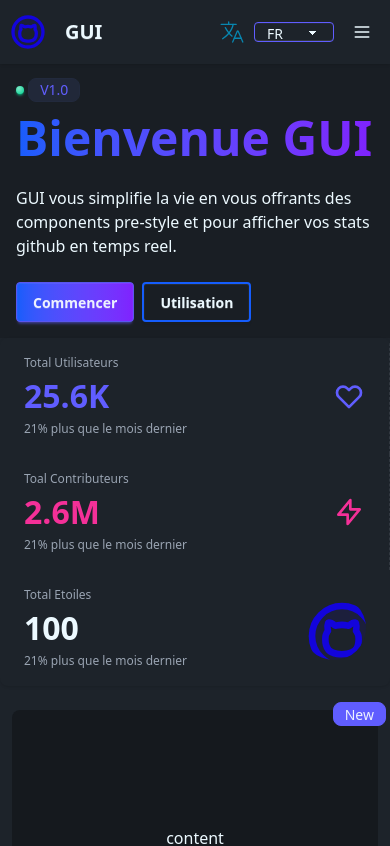
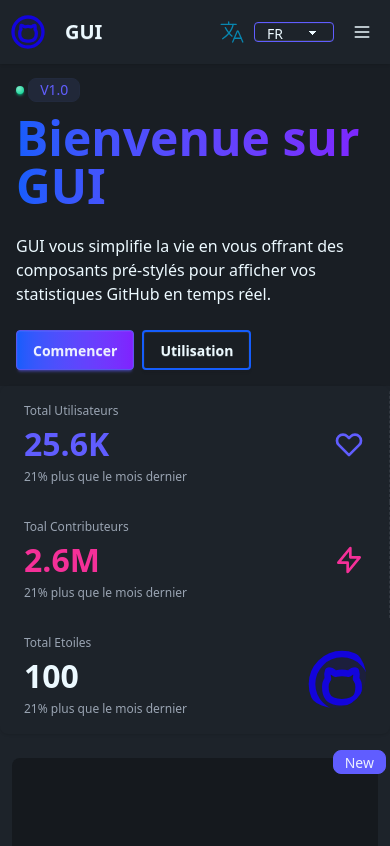
Before and after one commit to branGitfox/GUI, a React (Vite) app: page / in a window 390 px wide. Shown: the top 846 px of the page. Built offline with nearby package versions, Linux system fonts and the light colour scheme.

Commit message:
feat: make componentList multilangue

```diff
--- a/src/components/ComponentsList.tsx
+++ b/src/components/ComponentsList.tsx
@@ -1,9 +1,11 @@
 import React from 'react'
 import { useState } from 'react';
 import Modal from './Modal'
+import {useTranslation} from "react-i18next";
 
 const ComponentsList: React.FC = () => {
     const [openModal, setOpenModal] = useState<string | null>(null);
+    const {t} = useTranslation()
     const modalContents = {
         stars: {
             title: "Stars, Followers & Following Check",
@@ -49,7 +51,7 @@ const ComponentsList: React.FC = () => {
     return (
         <div className="container mx-auto px-4 mt-12">
             <div className="flex flex-col md:flex-row md:justify-between md:items-center gap-4 md:gap-0 py-6">
-                <h1 className="text-3xl md:text-4xl font-bold text-center md:text-left">Components</h1>
+                <h1 className="text-3xl md:text-4xl font-bold text-center md:text-left">{t("component")}</h1>
                 <div className='flex justify-center md:justify-end'>
                     <label className="input input-bordered flex items-center gap-2 w-full md:w-auto">
                         <svg className="h-4 w-4 opacity-50" xmlns="http://www.w3.org/2000/svg" viewBox="0 0 24 24"><g strokeLinejoin="round" strokeLinecap="round" strokeWidth="2.5" fill="none" stroke="currentColor"><circle cx="11" cy="11" r="8"></circle><path d="m21 21-4.3-4.3"></path></g></svg>
--- a/src/components/Hero.tsx
+++ b/src/components/Hero.tsx
@@ -1,5 +1,8 @@
 import React from "react";
+import {useTranslation} from "react-i18next";
+
 const Hero:React.FC = () => {
+    const {t} = useTranslation()
     return (
         <>
             <div className="hero bg-base-200 mt-15 lg:mt-0">
@@ -12,12 +15,12 @@ const Hero:React.FC = () => {
                             <div className="status status-success animate-ping"></div>
                             <div className="status status-success"></div>
                         </div> <div className="badge badge-soft badge-primary">V1.0</div>
-                        <h1 className="text-5xl font-bold bg-clip-text text-transparent bg-gradient-to-r from-blue-600 to-violet-600">Bienvenue GUI</h1>
+                        <h1 className="text-5xl font-bold bg-clip-text text-transparent bg-gradient-to-r from-blue-600 to-violet-600">{t('title')}</h1>
                         <p className="py-6">
-                            GUI vous simplifie la vie en vous offrants des components pre-style et pour afficher vos stats github en temps reel.
+                            {t("description")}
                         </p>
-                        <button className="btn btn-primary bg-gradient-to-r from-blue-600 to-violet-600">Commencer</button>
-                        <button className="btn  border-2 bg-transparent border-blue-600  mx-2">Utilisation</button>
+                        <button className="btn btn-primary bg-gradient-to-r from-blue-600 to-violet-600">{t('startBtn')}</button>
+                        <button className="btn  border-2 bg-transparent border-blue-600  mx-2">{t("useBtn")}</button>
                     </div>
                 </div>
             </div>
--- a/src/components/Home.tsx
+++ b/src/components/Home.tsx
@@ -3,8 +3,8 @@ import Hero from "./Hero.tsx";
 import New from "./New.tsx";
 import Usage from "./Usage.tsx";
 import Footer from "./Footer.tsx";
+const Home:React.FC = () => {
 
-const Home:React.FC = () => {
     return (
         <>
 
```
